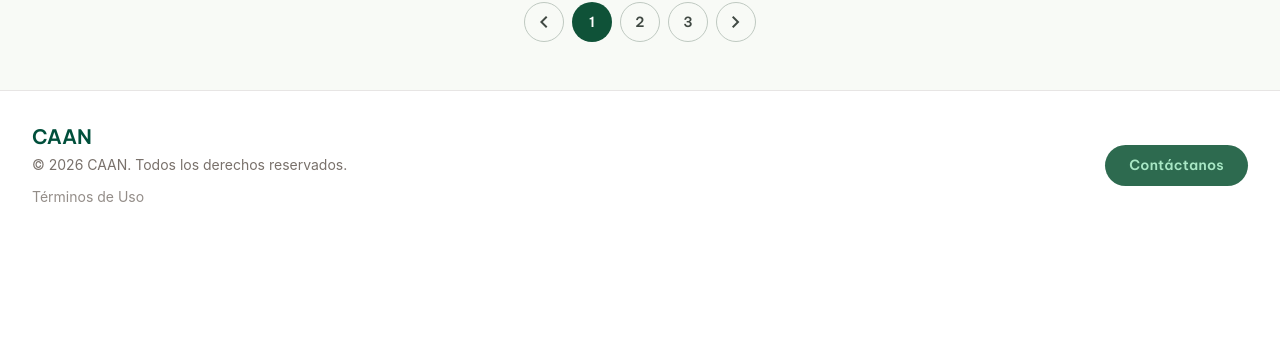
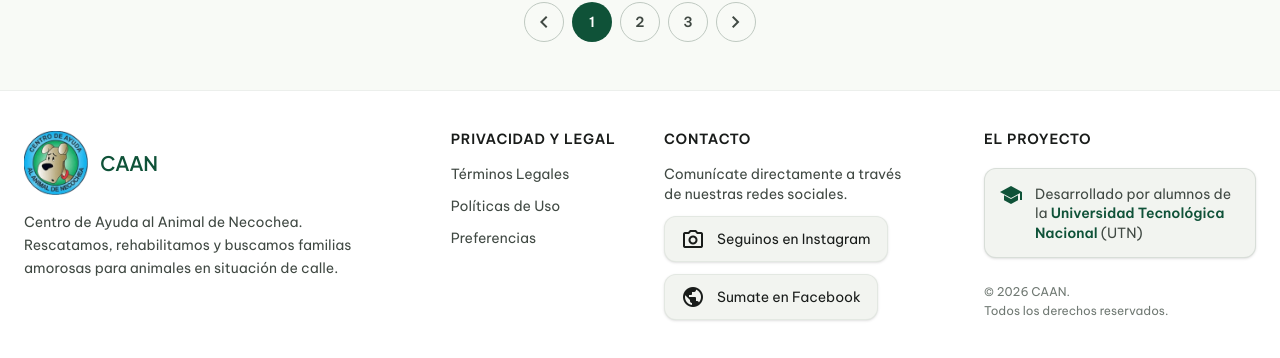
Before and after one commit to KevinSanchez99/proyecto-caan, a React (Vite) app in the folder Frontend/: page /news in a window 1280 px wide. Shown: the part 1296-1654 px from the top of the page. Before the commit the page ends 1535 px from the top, so only its background shows below. Built offline with nearby package versions, Linux system fonts and the light colour scheme; no server answers.

Commit message:
Update About-Us y Footer
Se reacondiciono el apartado Sobre Nosotros.
Footer

```diff
--- a/Frontend/src/components/Footer.jsx
+++ b/Frontend/src/components/Footer.jsx
@@ -1,35 +1,80 @@
 import React from 'react';
-import { Link } from 'react-router-dom';
 
 export default function Footer() {
     return (
-        <footer className="bg-white dark:bg-stone-950 border-t border-stone-200 dark:border-stone-800 py-8">
-            <div className="max-w-320 mx-auto px-8 grid grid-cols-1 md:grid-cols-2 gap-8 items-center">
+        <footer className="bg-surface-container-lowest border-t border-outline-variant/30 w-full py-6 lg:py-10 mt-auto">
+            {/* Volvemos a grid-cols-4 para pantallas grandes */}
+            <div className="max-w-container_max mx-auto px-gutter grid grid-cols-1 md:grid-cols-2 lg:grid-cols-12 gap-10 lg:gap-12">
 
-                {/* Columna Izquierda: Marca, Copyright */}
-                <div className="space-y-1 flex flex-col items-center md:items-start text-center md:text-left">
-                    <p className="font-bold text-xl text-emerald-900 dark:text-emerald-50">CAAN</p>
-                    <p className="font-sans text-sm text-stone-500">
-                        © {new Date().getFullYear()} CAAN. Todos los derechos reservados.
+                {/* Columna 1: Marca y Descripción */}
+                <div className="lg:col-span-4 space-y-4">
+                    <div className="flex items-center gap-3">
+                        <img src="/CaanLogo.png" alt="Logo CAAN" className="w-16 h-auto" />
+                        <p className="font-h3 text-xl text-primary">CAAN</p>
+                    </div>
+                    <p className="font-body-md text-sm text-on-surface-variant pr-4 leading-relaxed">
+                        Centro de Ayuda al Animal de Necochea. Rescatamos, rehabilitamos y buscamos familias amorosas para animales en situación de calle.
                     </p>
-                    <div className="flex gap-4 pt-2">
-                        <Link
-                            to="/terminos"
-                            className="font-sans text-sm text-stone-500 hover:text-emerald-600 hover:underline transition-all opacity-80 hover:opacity-100"
-                        >
-                            Términos de Uso
-                        </Link>
+                </div>
+
+                {/* Columna 2: Legales */}
+                <div className="lg:col-span-2 space-y-4">
+                    <h3 className="font-label-sm text-label-sm text-on-surface uppercase tracking-wider">Privacidad y Legal</h3>
+                    <div className="flex flex-col space-y-3">
+                        <a className="font-body-md text-sm text-on-surface-variant hover:text-primary hover:underline transition-all w-fit" href="#">Términos Legales</a>
+                        <a className="font-body-md text-sm text-on-surface-variant hover:text-primary hover:underline transition-all w-fit" href="#">Políticas de Uso</a>
+                        <a className="font-body-md text-sm text-on-surface-variant hover:text-primary hover:underline transition-all w-fit" href="#">Preferencias</a>
                     </div>
                 </div>
 
-                {/* Columna Derecha: Botón de Contacto */}
-                <div className="flex flex-col space-y-2 items-center md:items-end">
-                    <Link
-                        to="/contact"
-                        className="bg-primary-container text-on-primary-container font-label-sm text-label-sm px-6 py-3 rounded-full hover:bg-primary transition-colors hover:text-on-primary"
-                    >
-                        Contáctanos
-                    </Link>
+                {/* Columna 3: Contacto y Redes */}
+                <div className="lg:col-span-3 space-y-4">
+                    <h3 className="font-label-sm text-label-sm text-on-surface uppercase tracking-wider">Contacto</h3>
+                    <p className="font-body-md text-sm text-on-surface-variant mb-2 pr-4">
+                        Comunícate directamente a través de nuestras redes sociales.
+                    </p>
+                    <div className="flex flex-col gap-3 pt-1">
+                        <a
+                            href="https://www.instagram.com/caanecochea/"
+                            target="_blank"
+                            rel="noreferrer"
+                            className="flex items-center gap-3 bg-surface-container-low hover:bg-[#C13584] hover:text-on-primary text-on-surface transition-all px-4 py-2.5 rounded-xl font-label-sm text-sm border border-outline-variant/30 shadow-sm w-fit"
+                        >
+                            <span className="material-symbols-outlined text-[20px]">photo_camera</span>
+                            Seguinos en Instagram
+                        </a>
+                        <a
+                            href="https://www.facebook.com/groups/291987354785530"
+                            target="_blank"
+                            rel="noreferrer"
+                            className="flex items-center gap-3 bg-surface-container-low hover:bg-[#1877F2] hover:text-white hover:border-[#1877F2] text-on-surface transition-all px-4 py-2.5 rounded-xl font-label-sm text-sm border border-outline-variant/30 shadow-sm w-fit"
+                        >
+                            <span className="material-symbols-outlined text-[20px]">public</span>
+                            Sumate en Facebook
+                        </a>
+                    </div>
+                </div>
+
+                {/* Columna 4: El Proyecto (Ex Bottom Bar) */}
+                <div className="lg:col-span-3 space-y-4">
+                    <h3 className="font-label-sm text-label-sm text-on-surface uppercase tracking-wider">El Proyecto</h3>
+                    <div className="flex flex-col gap-4 pt-1">
+
+                        {/* Tarjeta UTN adaptada para columna */}
+                        <div className="flex items-start gap-3 text-on-surface-variant bg-surface-container-low p-3.5 rounded-xl border border-outline-variant/50 shadow-sm cursor-default">
+                            <span className="material-symbols-outlined text-[24px] text-primary shrink-0" style={{ fontVariationSettings: "'FILL' 1" }}>school</span>
+                            <div className="font-body-sm text-sm leading-snug pt-0.5">
+                                Desarrollado por alumnos de la <strong className="text-primary font-bold">Universidad Tecnológica Nacional</strong> (UTN)
+                            </div>
+                        </div>
+                        {/* Textos de firma y copyright */}
+                        <div className="flex flex-col gap-1.5 mt-1">
+                            <p className="font-body-md text-xs text-outline mt-1 leading-relaxed">
+                                © {new Date().getFullYear()} CAAN. <br />Todos los derechos reservados.
+                            </p>
+                        </div>
+
+                    </div>
                 </div>
 
             </div>
--- a/Frontend/src/components/aboutUs/HistorySection.jsx
+++ b/Frontend/src/components/aboutUs/HistorySection.jsx
@@ -20,7 +20,7 @@ const HistorySection = () => (
             <img
                 src="./cartel.jpeg"
                 alt="Historia del CAAN"
-                className="w-full h-auto object-cover aspect-video sm:aspect-square md:aspect-[4/3] rounded-xl shadow-sm border-[6px] border-white relative z-10"
+                className="bg-[#fcfbf9] p-3 pb-10 shadow-lg border border-stone-200/50 transform transition-all duration-500 group-hover:scale-100 group-hover:-rotate-2 rotate-1 rounded-sm"
             />
         </div>
     </div>
--- a/Frontend/src/components/home/CallToAction.jsx
+++ b/Frontend/src/components/home/CallToAction.jsx
@@ -1,6 +1,6 @@
 import React, { useState } from 'react';
 const CallToAction = () => (
-    <section className="py-16 md:py-24 bg-primary-fixed">
+    <section className="py-16 md:py-24 bg-primary-fixed/70">
         <div className="max-w-[93%] mx-auto px-6">
             <div className="bg-emerald-800 rounded-3xl p-8 md:p-16 flex flex-col md:flex-row items-center justify-between gap-12 relative overflow-hidden shadow-sm">
                 <div className="absolute -top-32 -left-32 w-80 h-80 bg-emerald-500 opacity-30 rounded-full blur-3xl"></div>
--- a/Frontend/src/components/home/Hero.jsx
+++ b/Frontend/src/components/home/Hero.jsx
@@ -1,7 +1,7 @@
 import React, { useState } from 'react';
 
 const Hero = () => (
-    <section className="relative bg-primary-fixed overflow-hidden">
+    <section className="relative bg-primary-fixed/70 overflow-hidden">
         <div className="max-w-[93%] mx-auto px-gutter py-16 md:py-24 flex flex-col lg:flex-row items-center gap-10">
 
             <div className="flex-1 space-y-6 z-10 text-center lg:text-left">
--- a/Frontend/src/pages/about-us.jsx
+++ b/Frontend/src/pages/about-us.jsx
@@ -9,9 +9,9 @@ import React, { useState } from 'react';
 
 export default function AboutUs() {
   return (
-    <div className="bg-background text-on-background font-body-md text-body-md antialiased min-h-screen flex flex-col pt-20">
+    <div className="bg-background text-on-background font-body-md text-body-md antialiased min-h-screen flex flex-col pt-20 container_max">
       <NavBar/>
-      <main className="flex-grow w-full pb-12">
+      <main className="flex-grow w-full pb-12 bg-primary-fixed">
         <HistorySection />
         <OverlappingImagesSection />
         <FacilitiesSection />
--- a/Frontend/src/pages/home.jsx
+++ b/Frontend/src/pages/home.jsx
@@ -11,7 +11,7 @@ import React, { useState } from 'react';
 
 export default function Home() {
   return (
-    <div className="bg-background text-on-background font-body-md text-body-md antialiased min-h-screen flex flex-col pt-20">
+    <div className="bg-background text-on-background font-body-md text-body-md antialiased min-h-screen flex flex-col pt-10">
       <NavBar />
       <main className="flex-grow w-full bg-primary-complement">
         <Hero />
```
Also changed, not shown: Frontend/src/components/aboutUs/FacilitiesSection.jsx (+26 -19 lines), Frontend/public/cartel.jpeg.
